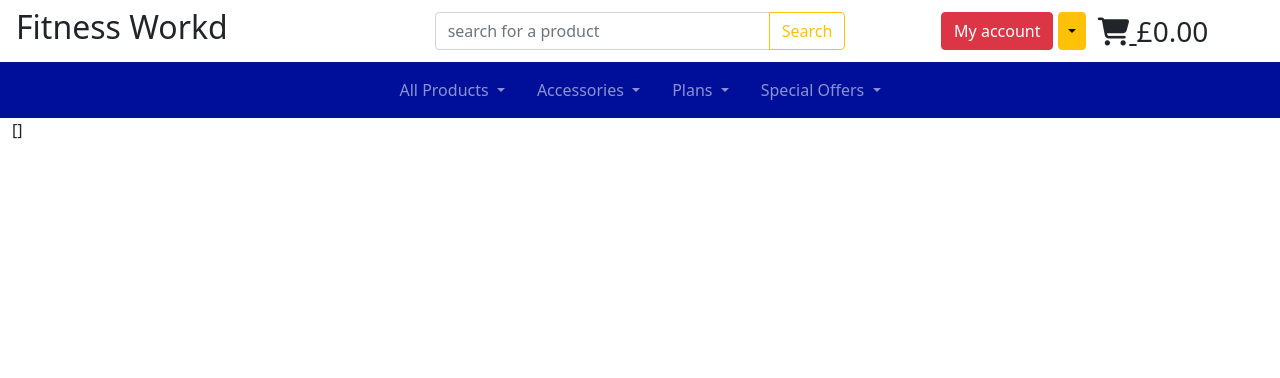
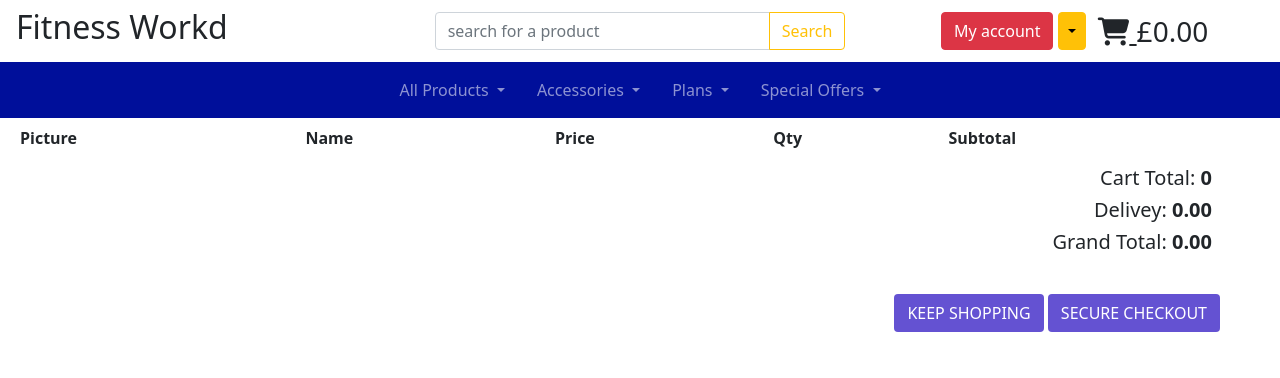
Before and after one commit to rimantascode/fitness-ms4, a Django app: page /cart/ in a window 1280 px wide. Shown: the top 378 px of the page. Run offline with Django 3.2, Linux system fonts and the light colour scheme; some libraries are stand-ins or nearby versions.

Commit message:
styled cart

```diff
--- a/cart/templates/cart/cart.html
+++ b/cart/templates/cart/cart.html
@@ -5,12 +5,54 @@
 <div class="container-fluid">
     <div class="row">
         <div class="col-12">
-
-            {{cart_items}}
+            <table class="table table-borderless">
+                <thead>
+                    <tr>
+                        <th scope="col">Picture</th>
+                        <th scope="col">Name</th>
+                        <th scope="col">Price</th>
+                        <th scope="col">Qty</th>
+                        <th scope="col">Subtotal</th>
+                    </tr>
+                </thead>
+                <tbody>
+                    {% for item in cart_items %}
+                    <tr>
+                        {% if item.product.image_url %}
+                        <td style="max-width:1vw;">
+                            <img class="img-fluid" src="{{item.product.image_url}}">
+                        </td>
+                        {% elif item.product.image %}
+                        <td style="max-width:1vw;">
+                            <img class="img-fluid" src="{{item.product.image.url}}">
+                        </td>
+                        {% else %}
+                        <td style="max-width:1vw;">
+                            <img class="img-fluid" src="{{MEDIA_URL}}noimage.jpg">
+                        </td>
+                        {% endif %}
+                        <td>{{item.product.name}}</td>
+                        <td>{{item.product.price}}</td>
+                        <td>{{item.quantity}}</td>
+                        <td>{{item.product.price}}</td>
+                    </tr>
+                    {% endfor %}
+                    <tr>
+                       <td colspan="5" class="text-end">
+                        <h5 class="me-5">Cart Total:<strong> {{total}} </strong></h5>
+                        <h5 class="me-5">Delivey:<strong> {{delivery|floatformat:2}} </strong></h5>
+                        <h5 class="me-5"> Grand Total:<strong> {{grand_total|floatformat:2}} </strong></h5>
+                       </td>
+                    </tr>
+                </tbody>
+            </table>
+            <div class="d-grid gap-2 d-md-block float-lg-end float-md-end float-xxl-end me-lg-5 me-md-5">
+                <a href="{% url 'products' %}" class="btn btn-style text-uppercase mt-2" type="button">Keep Shopping</a>
+                <button class="btn btn-style text-uppercase mt-2" type="submit">Secure Checkout</button>
+                <input type="hidden" name="redirect_url" value="{{ request.path }}">
+            </div>
         </div>
     </div>
 </div>
 
-
-
 {%endblock%}
--- a/fitness_ms4/settings.py
+++ b/fitness_ms4/settings.py
@@ -156,4 +156,4 @@ MEDIA_URL = '/media/'
 MEDIA_ROOT = os.path.join(BASE_DIR, 'media')
 
 FREE_DELIVERY_THRESHOLD=50
-STANDARD_DELIVERY_PERCENTAGE=5
+STANDARD_DELIVERY_PERCENTAGE=25
```
Also changed, not shown: db.sqlite3.
